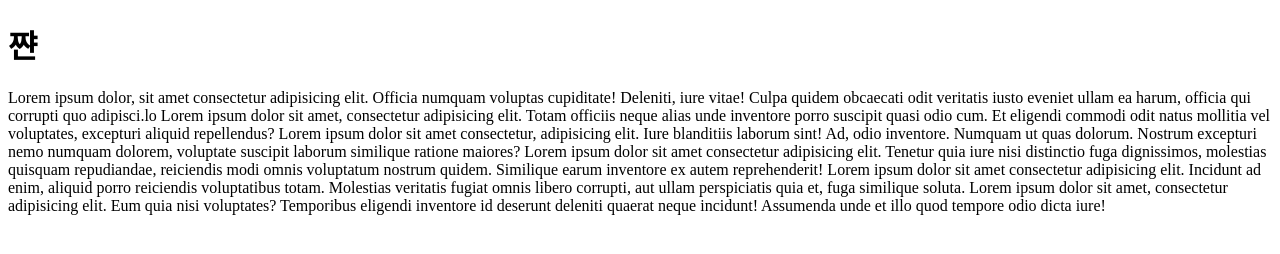
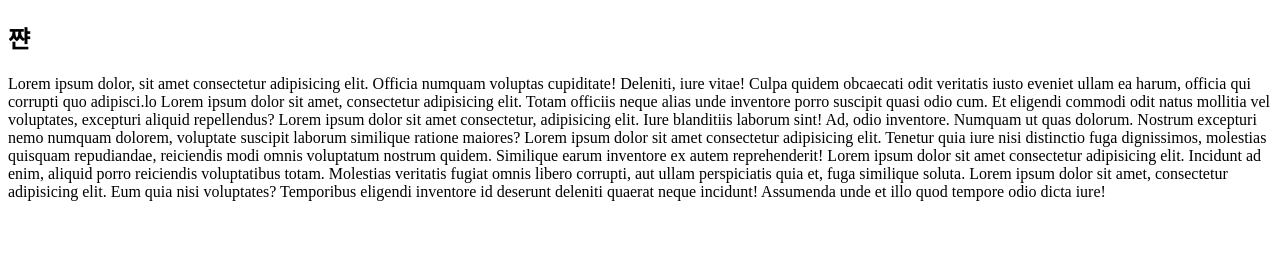
Before and after one commit to moonhr/git-practice, a website: page index.html in a window 1280 px wide. Drawn offline with Linux system fonts and the light colour scheme.

Commit message:
h1태그 > h2태그

```diff
--- a/index.html
+++ b/index.html
@@ -7,7 +7,7 @@
 </head>
 <body>
   <div id="root">
-    <h1>쨘</h1>
+    <h2>쨘</h2>
     <p>Lorem ipsum dolor, sit amet consectetur adipisicing elit. Officia numquam voluptas cupiditate! Deleniti, iure vitae! Culpa quidem obcaecati odit veritatis iusto eveniet ullam ea harum, officia qui corrupti quo adipisci.lo Lorem ipsum dolor sit amet, consectetur adipisicing elit. Totam officiis neque alias unde inventore porro suscipit quasi odio cum. Et eligendi commodi odit natus mollitia vel voluptates, excepturi aliquid repellendus? Lorem ipsum dolor sit amet consectetur, adipisicing elit. Iure blanditiis laborum sint! Ad, odio inventore. Numquam ut quas dolorum. Nostrum excepturi nemo numquam dolorem, voluptate suscipit laborum similique ratione maiores? Lorem ipsum dolor sit amet consectetur adipisicing elit. Tenetur quia iure nisi distinctio fuga dignissimos, molestias quisquam repudiandae, reiciendis modi omnis voluptatum nostrum quidem. Similique earum inventore ex autem reprehenderit! Lorem ipsum dolor sit amet consectetur adipisicing elit. Incidunt ad enim, aliquid porro reiciendis voluptatibus totam. Molestias veritatis fugiat omnis libero corrupti, aut ullam perspiciatis quia et, fuga similique soluta. Lorem ipsum dolor sit amet, consectetur adipisicing elit. Eum quia nisi voluptates? Temporibus eligendi inventore id deserunt deleniti quaerat neque incidunt! Assumenda unde et illo quod tempore odio dicta iure!</p>
   </div>
 </body>
```
